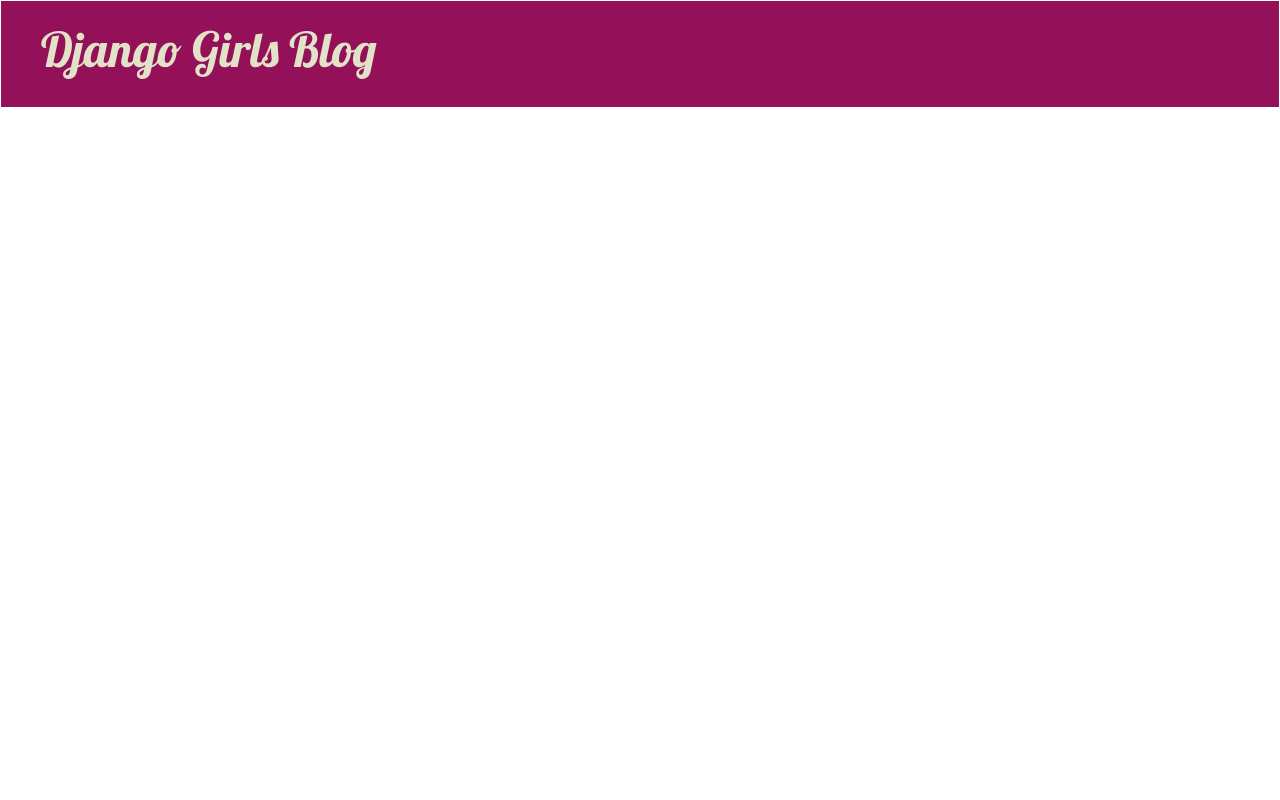
After one commit to gbemme/Django_project, a Django app: template blog/gbemi_blog/templates/base.html in a window 1280 px wide. The commit adds this page. Run offline with Django 3.2, Linux system fonts and the light colour scheme; the template is opened without the code that fills it: values that come from a table or form of the project are taken from there, others are empty; tables that the repository leaves empty hold one stand-in row (values such as "Sample post"); some libraries are stand-ins or nearby versions.

Commit message:
updated blog

```diff
--- a/blog/blog/urls.py
+++ b/blog/blog/urls.py
@@ -19,4 +19,5 @@
 urlpatterns = [
     path('admin/', admin.site.urls),
     path('', include('gbemi_blog.urls')),
+
 ]
--- /dev/null
+++ b/blog/gbemi_blog/static/css/gbemi_blog.css
@@ -0,0 +1,48 @@
+h1 a,h2 a{
+    color: #000000;
+    font-family: 'Lobster', cursive,'Lobster Two';
+
+}
+body{
+    padding: 1px;
+}
+.page-header{
+    background-color: #941058;
+    margin-top: 0;
+    padding: 20px 20px 20px 40px;
+}
+.page-header h1,.page-header h1 a, .page-header h1 a:visited, .page-header h1 a:active{
+    color:#e2e2c8;
+    font-size: 36pt;
+    text-decoration: none;
+}
+.content{
+    margin-left: 40px;
+}
+
+h1, h2 ,h3,h4{
+
+    font-family: 'Lobster', cursive,'Lobster Two';
+
+}
+.date{
+    color:#828282;
+}
+.save{
+    float: right;
+}
+.post-form textarea, .post-form input{
+    width: 100%;
+}
+.top-menu, .top-menu:hover, .top-menu:visited{
+    color:#ffffff;
+    float: right;
+    font-size: 26pt;
+    margin-right: 20px;
+}
+.post{
+    margin-bottom: 70px;
+}
+.post h2 a, .post h2 a:visited{
+    columns: #000000;
+}
--- /dev/null
+++ b/blog/gbemi_blog/templates/base.html
@@ -0,0 +1,32 @@
+{% load static %}
+<html lang="en">
+<head>
+
+        <link rel="stylesheet" href="https://stackpath.bootstrapcdn.com/bootstrap/4.3.1/css/bootstrap.min.css" integrity="sha384-ggOyR0iXCbMQv3Xipma34MD+dH/1fQ784/j6cY/iJTQUOhcWr7x9JvoRxT2MZw1T" crossorigin="anonymous">
+        <script src="https://stackpath.bootstrapcdn.com/bootstrap/4.3.1/js/bootstrap.min.js" integrity="sha384-JjSmVgyd0p3pXB1rRibZUAYoIIy6OrQ6VrjIEaFf/nJGzIxFDsf4x0xIM+B07jRM" crossorigin="anonymous"></script>
+        <link rel="stylesheet" href="{% static 'css/gbemi_blog.css'%}">
+        <link href="https://fonts.googleapis.com/css?family=Lobster&display=swap" rel="stylesheet">
+        <meta charset="UTF-8">
+    <meta name="viewport" content="width=<device-width>, initial-scale=1.0">
+    <meta http-equiv="X-UA-Compatible" content="ie=edge">
+    <title>Document</title>
+</head>
+<body>
+
+    <div class="page-header">
+            <h1><a href ="/">Django Girls Blog</a></h1>
+    </div>
+    <div class="content container">
+        <div class="row">
+                    <div class="col-md-8">
+                       {% block content %}
+                       {% endblock %}
+                        </div>
+             </div>
+    </div>
+</body>
+<!-- {{posts}} -->
+
+<!-- {{post}} -->
+
+</html>
--- a/blog/gbemi_blog/urls.py
+++ b/blog/gbemi_blog/urls.py
@@ -4,4 +4,5 @@
 
 urlpatterns = [
     path('', views.post_list, name='post_list'),
+    path('post/<int:pk>/',views.post_detail,name='post_detail'),
 ]
```
Also changed, not shown: blog/gbemi_blog/templates/post_detail.html (added, +14 -0 lines), blog/gbemi_blog/templates/post_list.html (+11 -11 lines), blog/gbemi_blog/views.py (+10 -2 lines).
